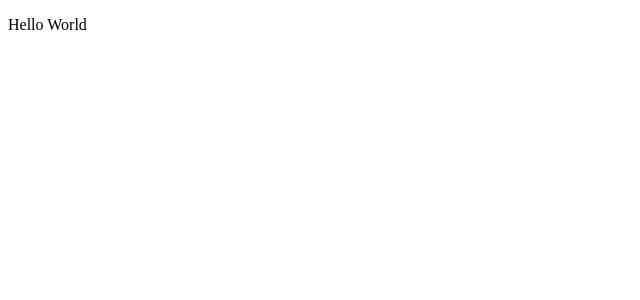
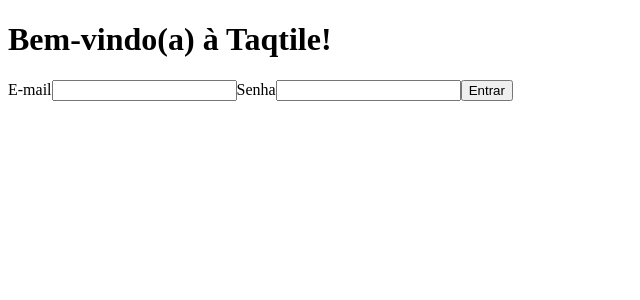
Before and after one commit to SamuelHVRodrigues/onboard-front, a React (Create React App) app: page / in a window 1280 px wide. Shown: the top 300 px of the page, without its empty margins (0-640 px from the left). Built offline with nearby package versions, Linux system fonts and the light colour scheme.

Commit message:
add login screen

```diff
--- /dev/null
+++ b/src/Login.tsx
@@ -0,0 +1,16 @@
+function Login() {
+  return (
+    <div>
+      <h1>Bem-vindo(a) à Taqtile!</h1>
+      <form>
+        <label>E-mail</label>
+        <input type={'email'}></input>
+        <label>Senha</label>
+        <input type={'password'}></input>
+        <button type='submit'>Entrar</button>
+      </form>
+    </div>
+  );
+}
+
+export default Login;
--- a/src/index.tsx
+++ b/src/index.tsx
@@ -1,10 +1,10 @@
 import React from 'react';
 import ReactDOM from 'react-dom/client';
-import App from './App';
+import Login from './Login';
 
 const root = ReactDOM.createRoot(document.getElementById('root') as HTMLElement);
 root.render(
   <React.StrictMode>
-    <App />
+    <Login />
   </React.StrictMode>,
 );
```
